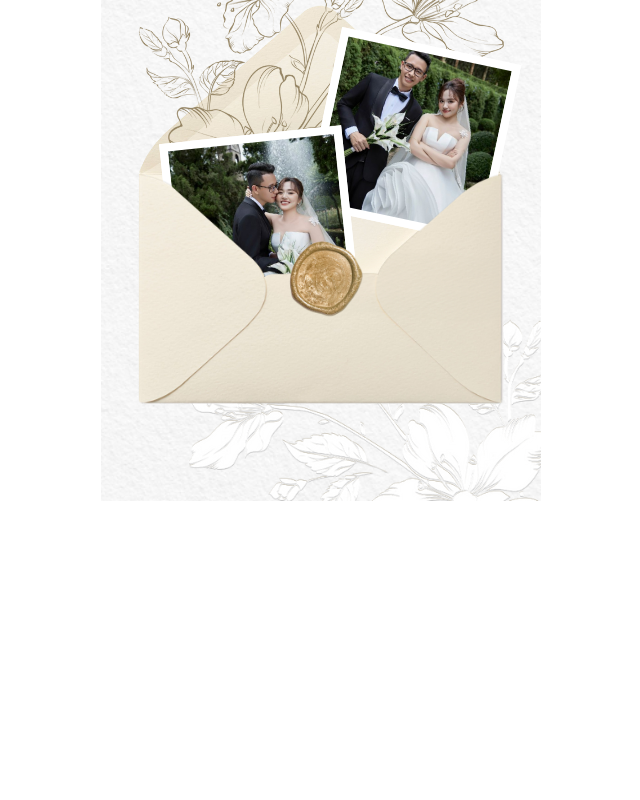
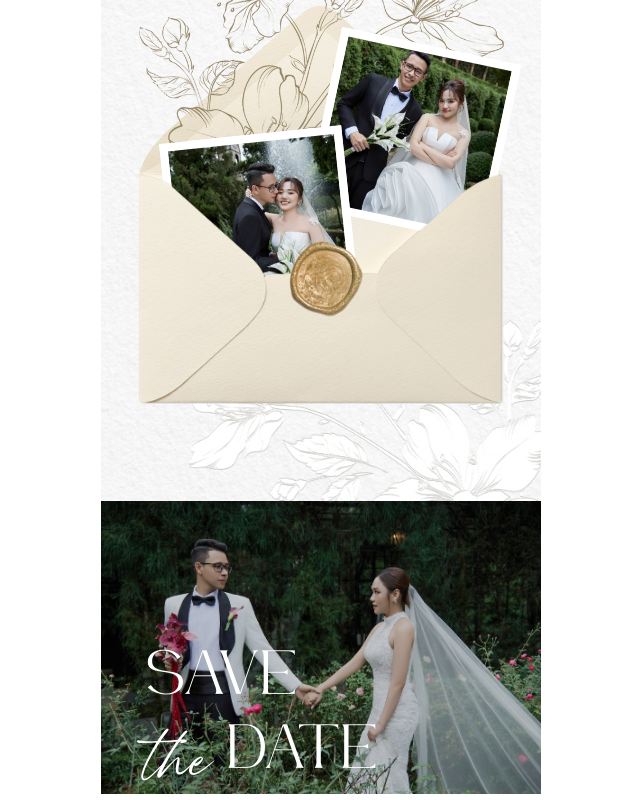
Before and after one commit to dngocson/gsap_tailwind, a React (Vite) app: page / in a window 1280 px wide. Shown: the part 1159-1959 px from the top of the page, without its empty margins (319-959 px from the left). Before the commit the page ends 1660 px from the top, so only its background shows below. Built offline with nearby package versions, Linux system fonts and the light colour scheme.

Commit message:
feat: implement seperator

```diff
--- a/src/component/main/Main.tsx
+++ b/src/component/main/Main.tsx
@@ -1,4 +1,5 @@
 import Header from "./header/Header";
+import Seperator from "./seperator/Seperator";
 import Time from "./time/Time";
 
 const Main = () => {
@@ -6,6 +7,7 @@ const Main = () => {
     <div className="relative">
       <Header />
       <Time />
+      <Seperator />
     </div>
   );
 };
--- /dev/null
+++ b/src/component/main/seperator/Seperator.tsx
@@ -0,0 +1,21 @@
+import { imageMap } from "@/imageMap";
+
+const Seperator = () => {
+  return (
+    <div className="relative text-white">
+      <img src={imageMap.seperator} className="brightness-95" />
+      <div className="absolute inset-0 bg-black opacity-15" />
+      <div className="absolute bottom-[30%] left-[10%] z-2 flex flex-col gap-3 text-6xl">
+        <p>SAVE</p>
+      </div>
+      <div className="absolute bottom-[15%] left-[10%] z-2 flex items-end text-6xl">
+        <span className="font-fontFour absolute bottom-[-50px] left-0 text-8xl">
+          the
+        </span>
+        <p className="absolute bottom-[-30px] left-20">DATE</p>
+      </div>
+    </div>
+  );
+};
+
+export default Seperator;
--- a/src/component/main/time/Time.tsx
+++ b/src/component/main/time/Time.tsx
@@ -112,15 +112,15 @@ const Time = () => {
         ease: "back.out(2)",
         scrollTrigger: {
           trigger: ".letter-image-1",
-          start: "top 70%",
+          start: "top 90%",
           toggleActions: "play none none none",
         },
       });
 
       const tl = gsap.timeline({
         scrollTrigger: {
-          trigger: containerRef.current,
-          start: "top 20%",
+          trigger: ".countdown",
+          start: "top 80%",
           toggleActions: "play none none none",
         },
       });
@@ -211,7 +211,7 @@ const Time = () => {
         </p>
       </div>
 
-      <div className="z-1 -mt-4 flex items-center gap-2">
+      <div className="countdown z-1 -mt-4 flex items-center gap-2">
         <div className="countdown-container flex flex-col items-center gap-2">
           <div className="time-days time-value font-fontTwo text-3xl">
             {formatTime(timeLeft.days)}
--- a/src/imageMap.ts
+++ b/src/imageMap.ts
@@ -1,5 +1,5 @@
 // Auto-generated image map - Do not edit manually
-// Generated at: 2025-11-26T07:25:24.900Z
+// Generated at: 2025-11-26T09:22:55.184Z
 
 export const imageMap = {
   _7u6a5474_20251014203959_o83w5_jpg: '/images/7u6a5474-20251014203959-o83w5.jpg.jpeg',
@@ -8,7 +8,6 @@ export const imageMap = {
   _7u6a5532_20251014203945_eotjz_jpg_1: '/images/7u6a5532-20251014203945-eotjz.jpg_1.jpeg',
   _7u6a5913_20251014203947_fkm4__jpg: '/images/7u6a5913-20251014203947-fkm4_.jpg.jpeg',
   _7u6a5913_20251014203947_fkm4__jpg_1: '/images/7u6a5913-20251014203947-fkm4_.jpg_1.jpeg',
-  _7u6a5950_20251014203452_h5sjn_jpg: '/images/7u6a5950-20251014203452-h5sjn.jpg.jpeg',
   _7u6a5981_20251014203948__vslh_jpg: '/images/7u6a5981-20251014203948-_vslh.jpg.jpeg',
   _7u6a5981_20251014203948__vslh_jpg_1: '/images/7u6a5981-20251014203948-_vslh.jpg_1.jpeg',
   _7u6a6307_20251014203950_iwz7m_jpg: '/images/7u6a6307-20251014203950-iwz7m.jpg.jpeg',
@@ -70,6 +69,7 @@ export const imageMap = {
   letter_1: '/images/letter-1.jpeg',
   letter_2: '/images/letter-2.jpeg',
   new_ldicon_arrow_left: '/images/new-ldicon-arrow-left.svg',
+  seperator: '/images/seperator.jpeg',
   untitled_1_20250409032644_v_4bn: '/images/untitled-1-20250409032644-v_4bn.png',
   untitled_1_20250409032644_v_4bn_1: '/images/untitled-1-20250409032644-v_4bn_1.png',
   untitled_dfww_20250420125807_7viyy: '/images/untitled-dfww-20250420125807-7viyy.png',
```
Also changed, not shown: public/images/seperator.jpeg (renamed from public/images/7u6a5950-20251014203452-h5sjn.jpg.jpeg).
